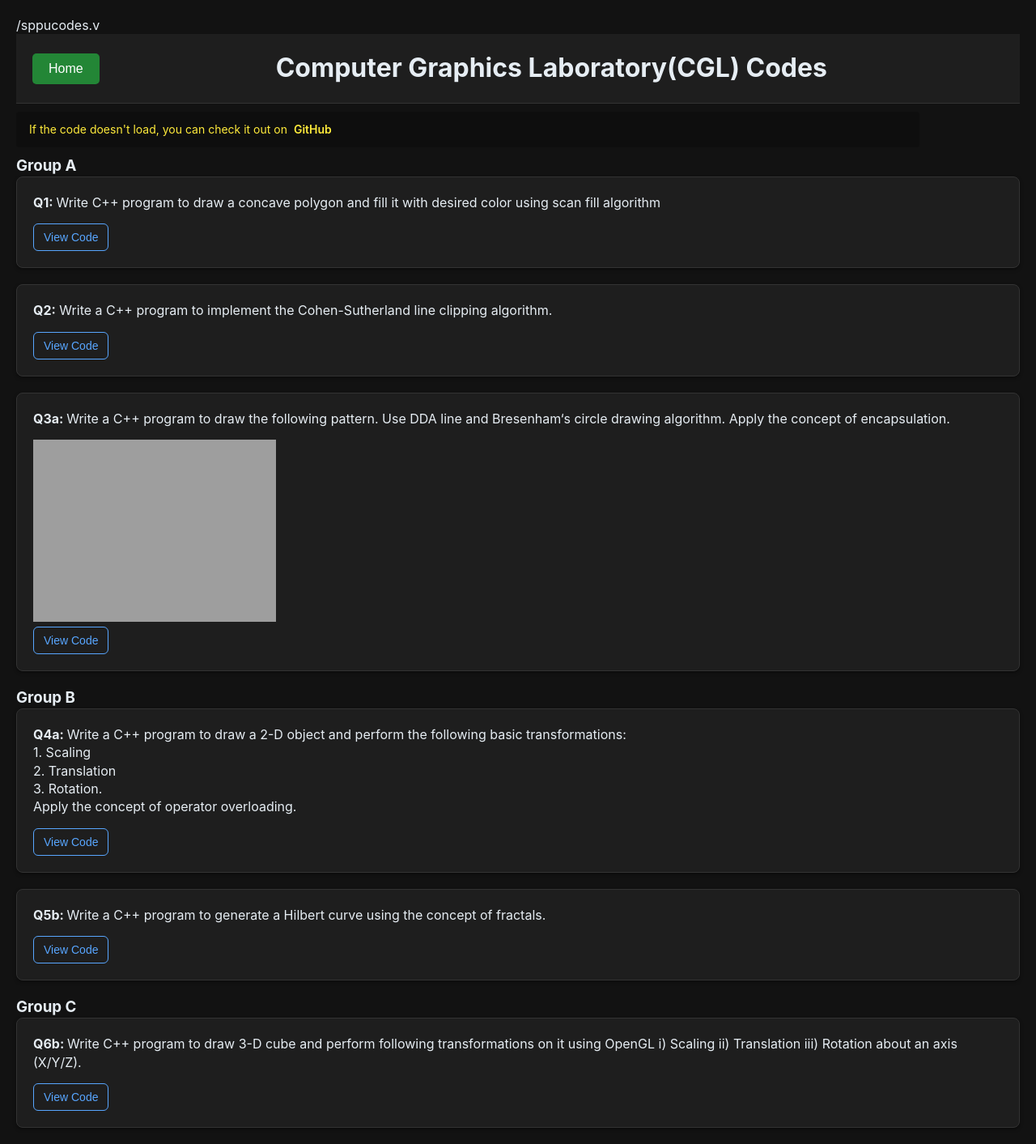
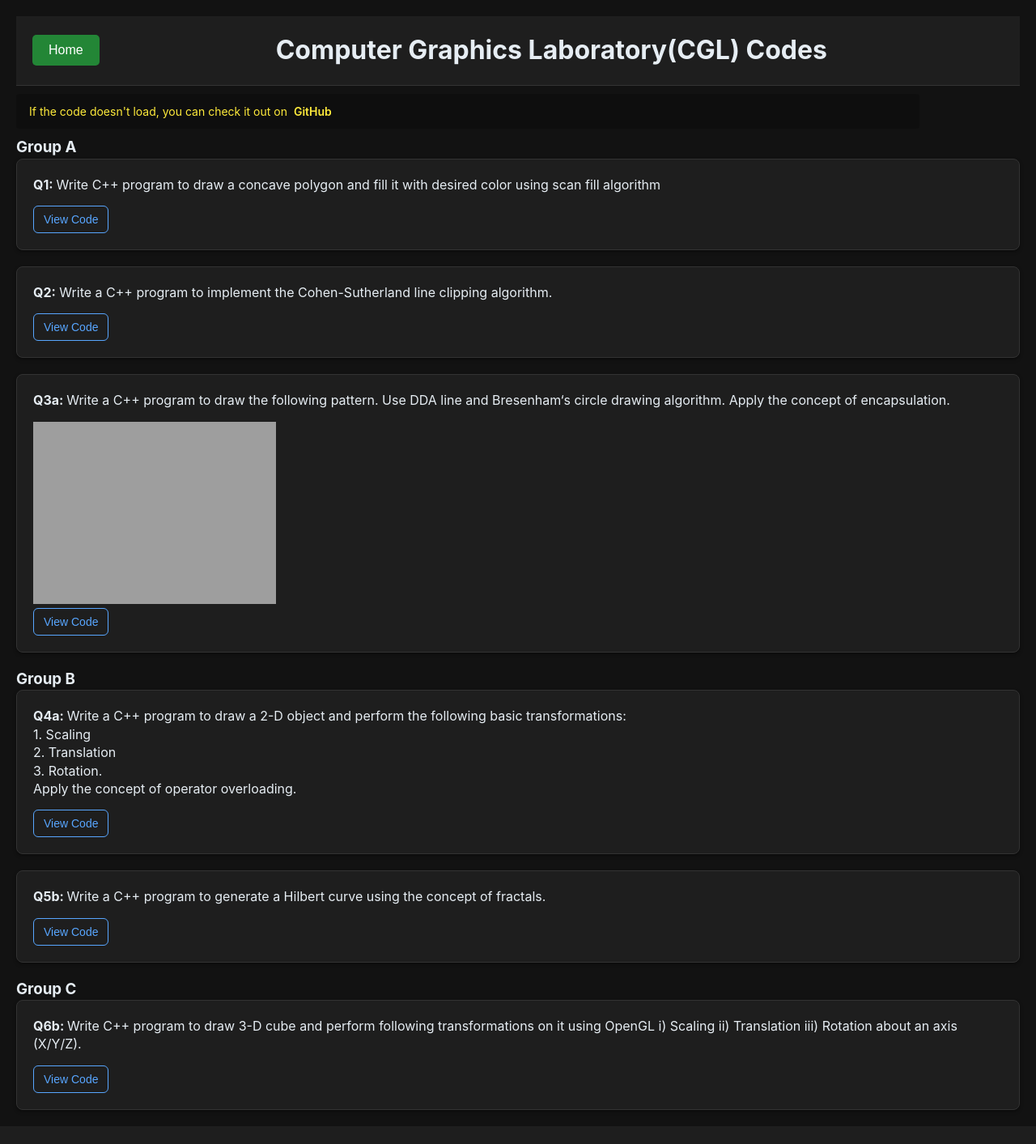
Before and after one commit to AlbatrossC/sppu-codes, a Python web app: template templates/subjects/cgl.html in a window 1280 px wide. Shown: the whole page at 81% size. After the commit the page ends 1378 px from the top, so only its background shows below. Run offline with Jinja, Linux system fonts and the light colour scheme; the template is opened without the code that fills it, so the values that code supplies are empty; grey boxes are pictures that could not be loaded.

Commit message:
Changed the typo

```diff
--- a/templates/subjects/cgl.html
+++ b/templates/subjects/cgl.html
@@ -9,7 +9,7 @@
     <link href="https://fonts.googleapis.com/css2?family=Fira+Code&display=swap" rel="stylesheet">
     <script src="../static/js/script.js" defer></script>
 
-    <link rel="canonical" href="https:/ercel.app/cgl">/sppucodes.v
+    <link rel="canonical" href="https:/vercel.app/cgl">
 
     <meta name="keywords" content="Computer Graphics, CGL, C++ programs, scan fill algorithm, Cohen-Sutherland line clipping, DDA line, Bresenham's circle drawing, OpenGL, 2D transformations, Hilbert curve, fractals, operator overloading, 3D transformations">
 
```
